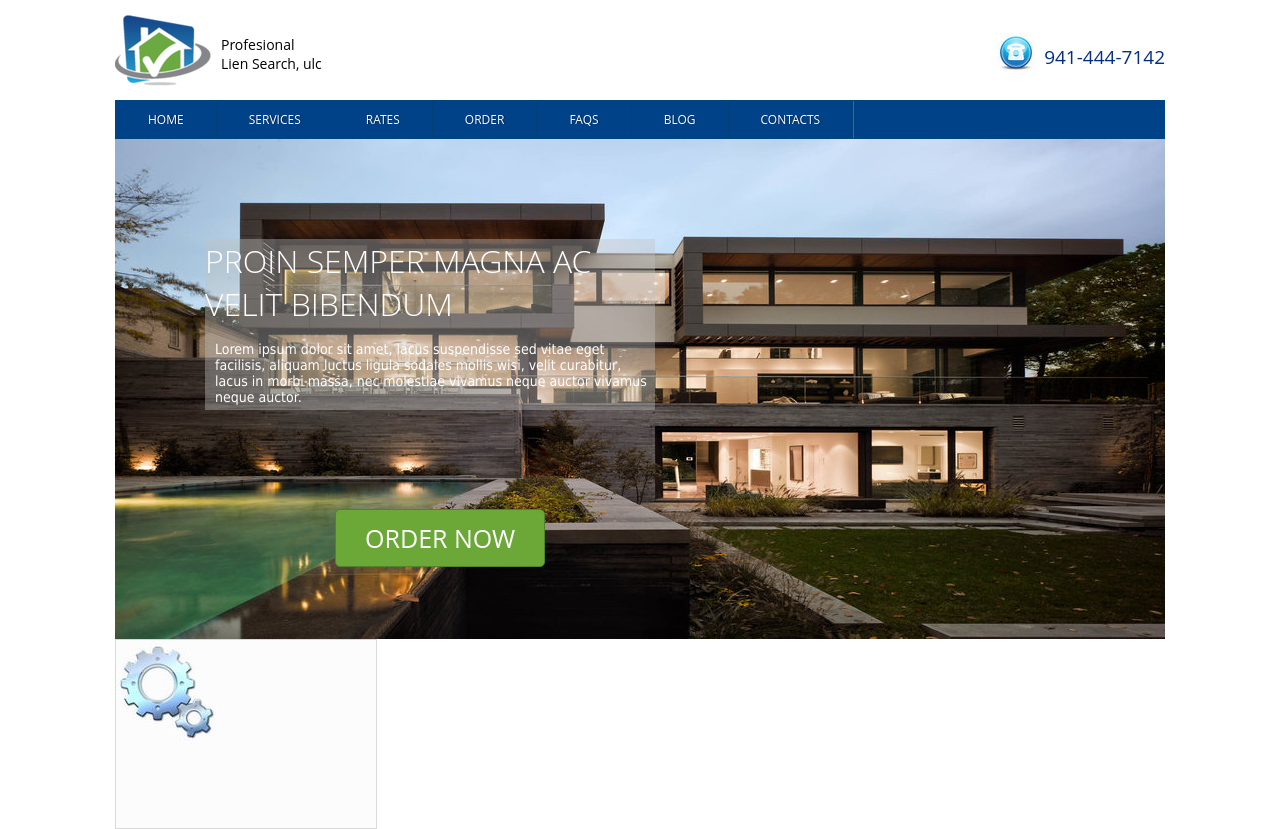
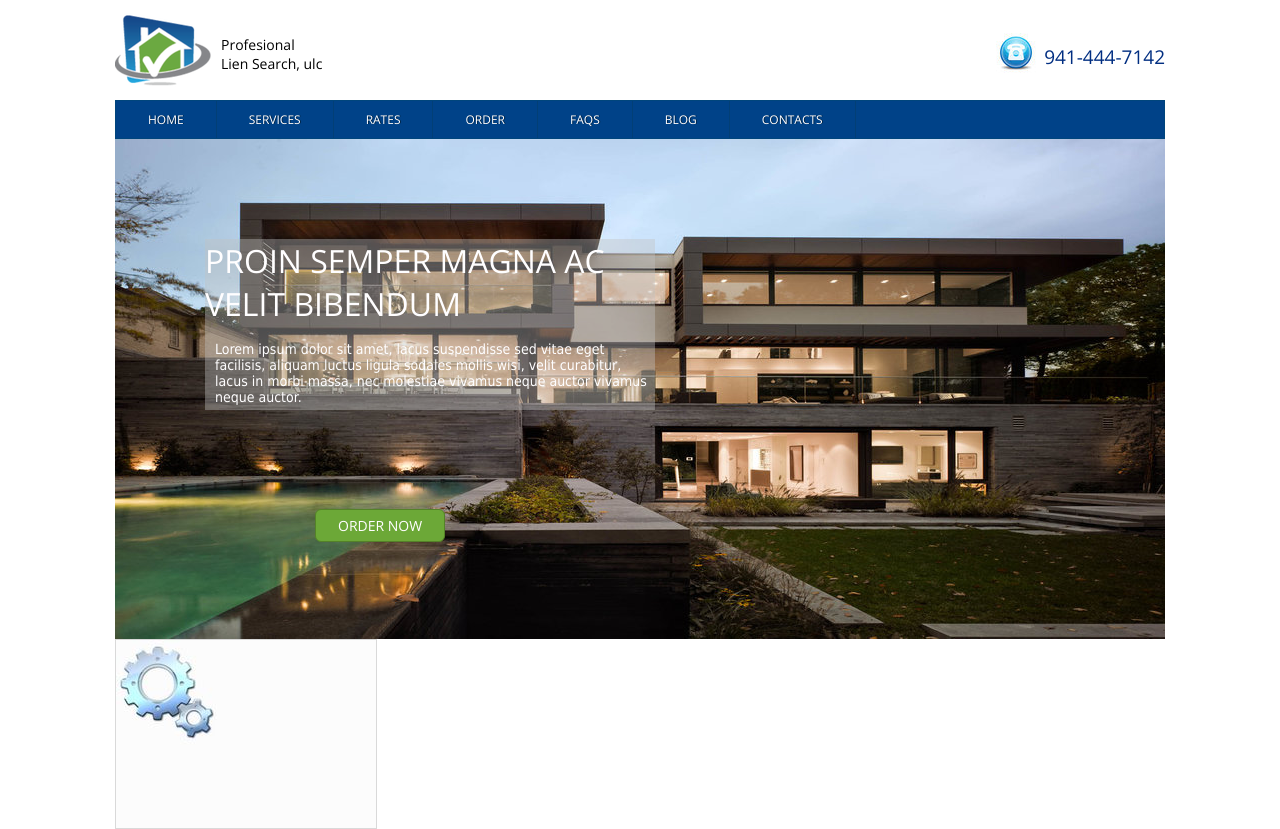
Before and after one commit to nikolaknot/site-project, a plain HTML site: page index.html in a window 1280 px wide. Drawn offline with nearby package versions, Linux system fonts and the light colour scheme.

Commit message:
Order Button: 	-Positioned properly 	-Link Occupys fully 	-Style changed

```diff
--- a/css-style/style.css
+++ b/css-style/style.css
@@ -99,11 +99,6 @@
   border-right-color: #023F76;
   display: inline-block;
   float: left;
-  box-shadow: 1px 0 0 #336CA3;
-}
-
-li:last-child{
-  border-right-color:
 }
 
 .navigation-link {
@@ -115,10 +110,6 @@
 }
 .navigation-item:hover {
   background-color: #0072CA;
-}
-
-.navigation-link:hover{
-  color: #8ACA5C;
 }
 
 .house-picture {
@@ -161,23 +152,22 @@
 
 .order-button {
   top: 370px;
-  left: 220px;
+  left: 200px;
   position: absolute;
   background-color: #6CA837;
-  border-radius: 5px;
+  border-radius: 6px;
   border-style: solid;
   border-width: 1px;
   border-color: #548228;
-  padding: 1px 10px;
-  font-size: 25px;
-  font-weight: 500;
 }
 
 .order-link {
   float: left;
   text-decoration: none;
   color: #FFFEFF;
-  padding: 10px 19px;
+  font-size: 24;
+  padding: 6px 22px;
+  font-family: "Open Sans", sans-serif;
 }
 
 .services {
--- a/index.html
+++ b/index.html
@@ -3,6 +3,7 @@
 <head>
 <link rel="stylesheet" type="text/css" href="css-style/style.css">
 <link rel="stylesheet" type="text/css" href="css-style/normalize.css">
+<link href='https://fonts.googleapis.com/css?family=Open+Sans:300,400' rel='stylesheet' type='text/css'>
 <meta charset="UTF-8">
   <title>Site Project</title>
 </head>
```
